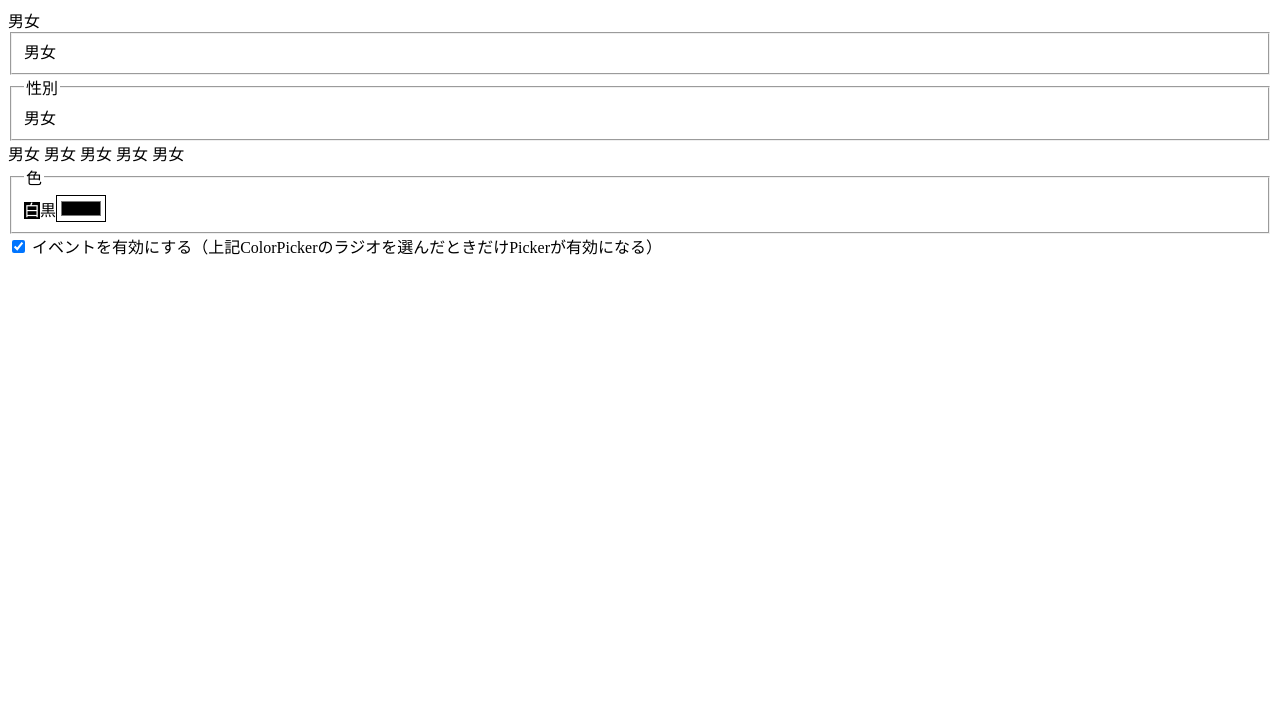
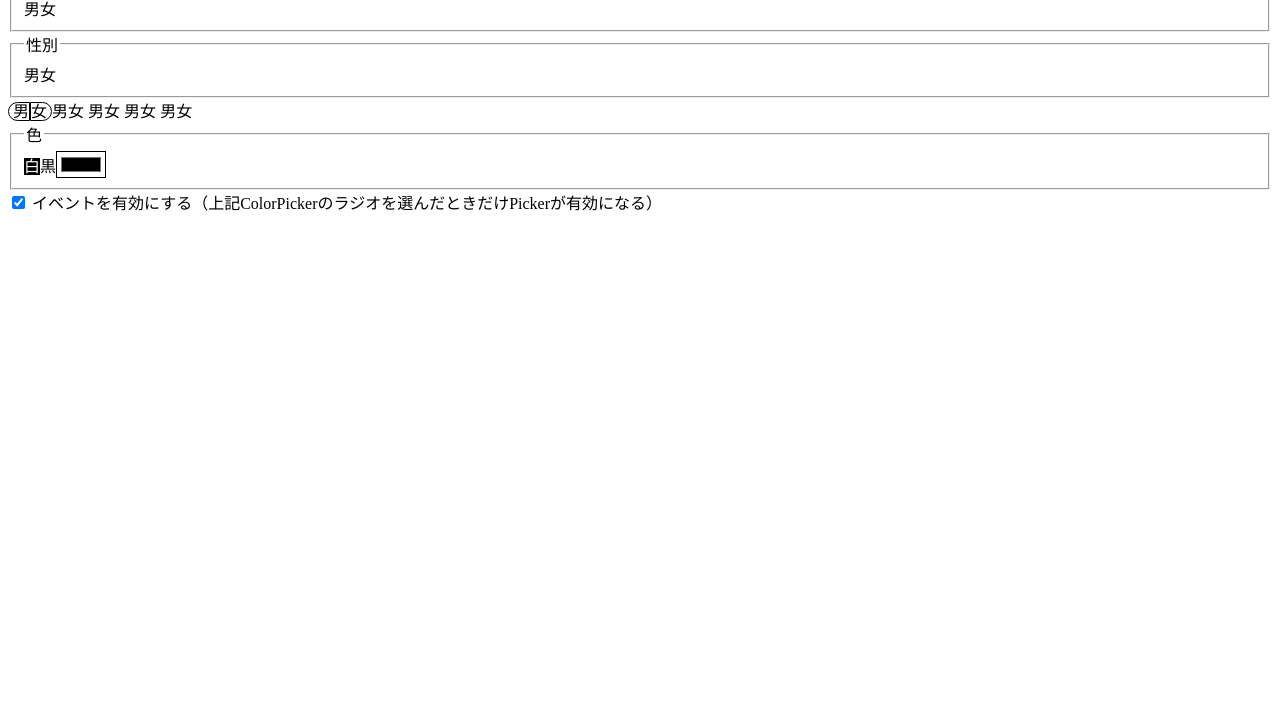
Before and after one commit to ytyaru/JS.Webpack.Library.RadioButton.20210204131256, a website built with webpack: page src/index.html in a window 1280 px wide. Shown: the part 81-800 px from the top of the page. Built offline with Linux system fonts and the light colour scheme.

Commit message:
bugfix UlRadio

```diff
--- a/src/radio-button.css
+++ b/src/radio-button.css
@@ -2,13 +2,17 @@
 :root {
     --rb-back-color: white;
     --rb-fore-color: black;
-    --rb-hover-color: pink;
+    --rb-hover-back-color: pink;
+    --rb-hover-fore-color: white;
     --rb-checked-back-color: black;
     --rb-checked-fore-color: white;
+    --rb-font-size:1.0em;
 }
 * {
     background: var(--rb-back-color);
     color: var(--rb-fore-color);
+/*    font-size: 1.0em;*/
+    font-size: var(--rb-font-size);
 }
 input[type=radio] {
 	display: none; /* ラジオボタンを非表示にする */
@@ -31,14 +35,60 @@ input[type=radio] + label {
 	margin: 0;
 	display: inline;
 }
+ul li input[type=radio] + label {
+    border-width: 1px;
+    border-style: solid;
+}
 input[type=radio] + label:hover {
-	background: var(--rb-hover-color);
-/*	color: var(--setting-color-fg-hover);*/
+	background: var(--rb-hover-back-color);
+	color: var(--rb-hover-fore-color);
 }
 input[type=radio]:checked + label {
 	background: var(--rb-checked-back-color);
 	color: var(--rb-checked-fore-color);
-/*    color: green;*/
+}
+ul li:first-child label {
+	-moz-border-radius: 10px 0 0 10px;
+	-webkit-border-radius: 10px 0 0 10px;
+	border-radius: 50px 0 0 50px;
+    padding: 0px 0 0 4px;
+}
+ul li:last-child label {
+	border-left: 0;
+	-moz-border-radius: 0 10px 10px 0;
+	-webkit-border-radius: 0 10px 10px 0;
+	border-radius: 0 50px 50px 0;
+    padding: 0px 4px 0 0;
+}
+/* has()は2020-02-04 時点で未実装 https://developer.mozilla.org/ja/docs/Web/CSS/:has
+ul:has(li input[type="radio"]){
+	float: right;
+	font-size: 1.0em;
+	list-style:none;
+}
+*/
+/* 右寄せ
+ul {
+	float: right;
+	font-size: 1.0em;
+	list-style:none;
+}
+*/
+ul {
+    margin: 0;
+    padding: 0;
+}
+li {
+    margin: 0;
+    padding: 0;
+}
+ul li{
+	float: left;
+	text-align: center;
+	text-decoration: none;
+	display: block;
+	cursor: pointer;
+	font-size: calc(var(--default-LchColorWheel-wheelDiameter) - 16px);
 }
 /*
 div.dropdown-btn ul li:first-child label {
--- a/src/src/Color.js
+++ b/src/src/Color.js
@@ -8,7 +8,8 @@ export default class Color {
         // https://developer.mozilla.org/ja/docs/Web/CSS/Using_CSS_custom_properties
         document.body.style.setProperty('--rb-back-color', bgColor);
         document.body.style.setProperty('--rb-fore-color', fgColor);
-        document.body.style.setProperty('--rb-hover-color', chroma.mix(bgColor, fgColor, 0.6, 'rgb'));
+        document.body.style.setProperty('--rb-hover-back-color', chroma.mix(bgColor, fgColor, 0.6, 'rgb'));
+        document.body.style.setProperty('--rb-hover-fore-color', Color.#getForegroundColor(document.body.style.getPropertyValue('--rb-hover-back-color')));
         document.body.style.setProperty('--rb-checked-back-color', fgColor);
         document.body.style.setProperty('--rb-checked-fore-color', bgColor);
         console.log(`--rb-back-color: ${bgColor}`);
--- a/src/src/parser/ParserFactory.js
+++ b/src/src/parser/ParserFactory.js
@@ -1,6 +1,6 @@
 import BareRadio from './bare.js';
 import FieldsetRadio from './fieldset.js';
-import UlRadio from './bare.js';
+import UlRadio from './ul.js';
 export default class ParserFactory {
     static create(dom_radio) {
         if (dom_radio.hasAttribute('label')) { return FieldsetRadio; }
```
Also changed, not shown: src/dist/RadioButtonTag.js.
